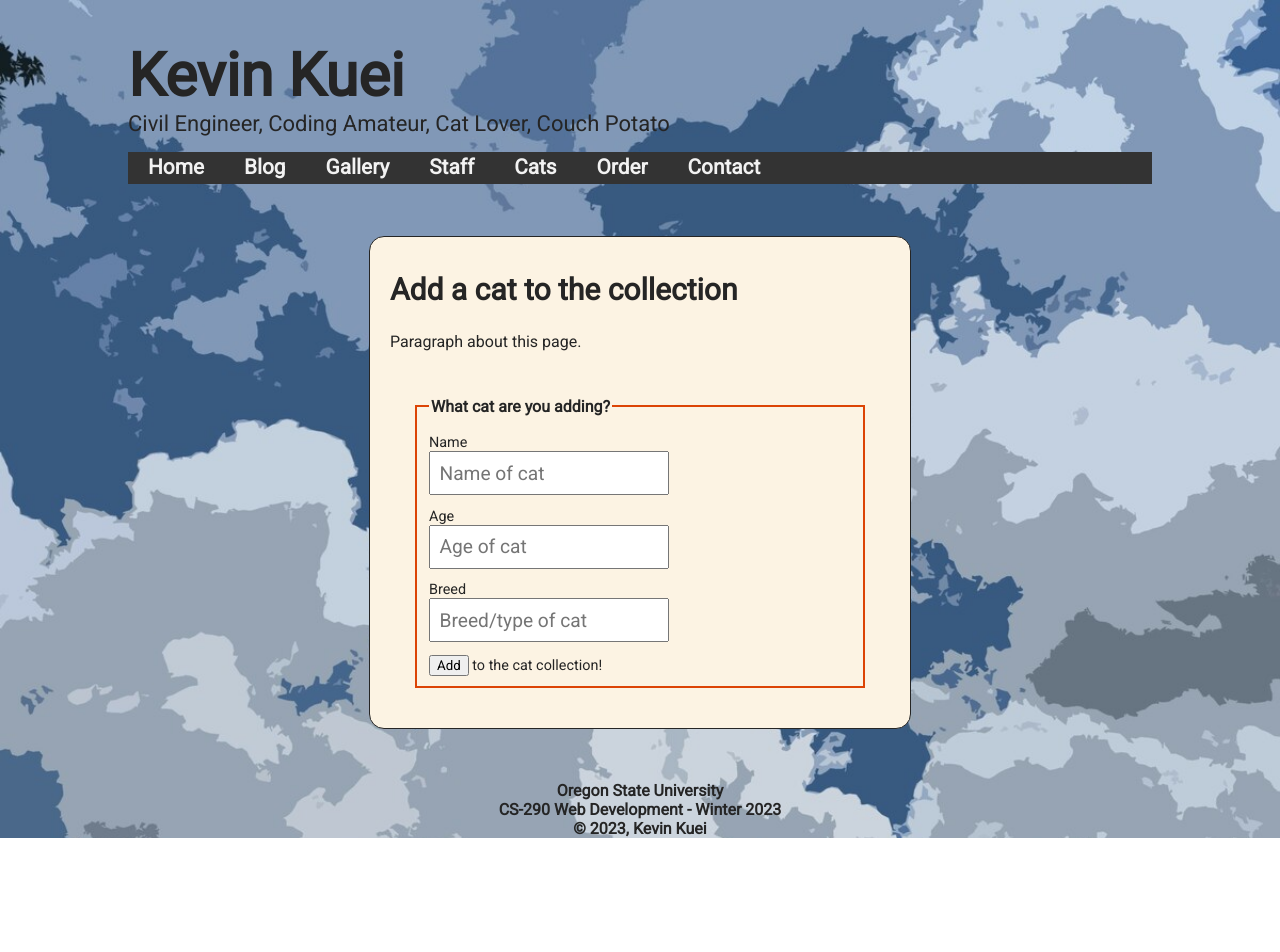
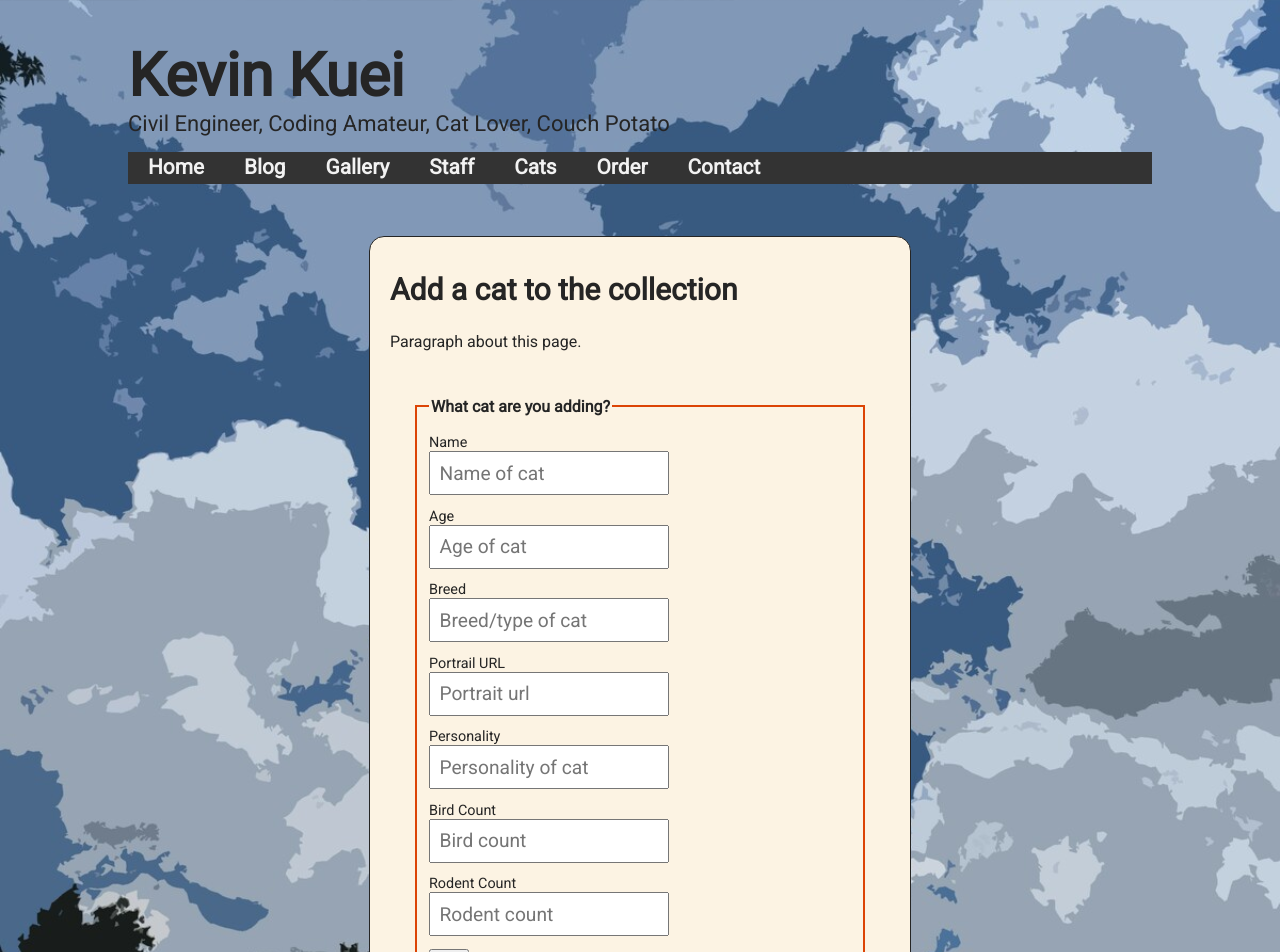
Before and after one commit to kckuei/webdev-project, a React (Create React App) app in the folder frontend/: page /cats/create in a window 1280 px wide. Shown: the top 952 px of the page. Before the commit the page ends 838 px from the top, so only its background shows below. Built offline with nearby package versions, Linux system fonts and the light colour scheme.

Commit message:
build out table for other attr fields

```diff
--- a/frontend/src/App.js
+++ b/frontend/src/App.js
@@ -37,9 +37,9 @@ function App() {
               <Route path="/blog" element={<BlogPage />} />
               <Route path="/gallery" element={<GalleryPage />} />
               <Route path="/staff" element={<StaffPage />} />
-              <Route path="/cats" element={<CatPage setCat={setCatForEditing} />} />
+              <Route path="/cats" element={<CatPage setCatForEditing={setCatForEditing} />} />
               <Route path="/cats/create" element={<AddCatPage />} />
-              <Route path="/cats/update" element={<EditCatPage catToEdit={catForEditing} />} />
+              <Route path="/cats/update" element={<EditCatPage catForEditing={catForEditing} />} />
               <Route path="/order" element={<OrderPage />} />
               <Route path="/contact" element={<ContactPage />} />
               <Route path="*" element={<NotFound />} />
--- a/frontend/src/components/Cat.js
+++ b/frontend/src/components/Cat.js
@@ -4,9 +4,13 @@ import { MdDeleteForever, MdEdit } from 'react-icons/md';
 function Cat({ cat, onEdit, onDelete }) {
     return (
         <tr>
+            <td><img src={cat.portraitUrl} width="50" /></td>
             <td>{cat.name}</td>
             <td>{cat.age}</td>
             <td>{cat.breed}</td>
+            <td>{cat.personality}</td>
+            <td>{cat.birdCount}</td>
+            <td>{cat.rodentCount}</td>
             <td><MdDeleteForever onClick={() => onDelete(cat._id)} /></td>
             <td><MdEdit onClick={() => onEdit(cat)} /></td>
         </tr>
--- a/frontend/src/components/CatList.js
+++ b/frontend/src/components/CatList.js
@@ -7,9 +7,13 @@ function CatList({ cats, onDelete, onEdit }) {
             <caption>Add and Edit Cats</caption>
             <thead>
                 <tr>
+                    <th>Portait</th>
                     <th>Name</th>
                     <th>Age</th>
                     <th>Breed</th>
+                    <th>Personality</th>
+                    <th>Bird Count</th>
+                    <th>Rodent Count</th>
                     <th>Delete</th>
                     <th>Edit</th>
                 </tr>
--- a/frontend/src/pages/AddCatPage.js
+++ b/frontend/src/pages/AddCatPage.js
@@ -6,11 +6,18 @@ export const AddCatPage = () => {
     const [name, setName] = useState('');
     const [age, setAge] = useState('');
     const [breed, setBreed] = useState('');
+    const [portraitUrl, setPortraitUrl] = useState('');
+    const [personality, setPersonality] = useState('');
+    const [birdCount, setBirdCount] = useState('');
+    const [rodentCount, setRodentCount] = useState('');
 
     const redirect = useNavigate();
 
     const addCat = async () => {
-        const newCat = { name, age, breed };
+        const newCat = {
+            name, age, breed, portraitUrl,
+            personality, birdCount, rodentCount
+        };
         const response = await fetch('/cats', {
             method: 'post',
             body: JSON.stringify(newCat),
@@ -58,6 +65,38 @@ export const AddCatPage = () => {
                             onChange={e => setBreed(e.target.value)}
                             id="breed" />
 
+                        <label for="portrailUrl">Portrail URL</label>
+                        <input
+                            type="text"
+                            placeholder="Portrait url"
+                            value={portraitUrl}
+                            onChange={e => setPortraitUrl(e.target.value)}
+                            id="portrailUrl" />
+
+                        <label for="personality">Personality</label>
+                        <input
+                            type="text"
+                            placeholder="Personality of cat"
+                            value={personality}
+                            onChange={e => setPersonality(e.target.value)}
+                            id="personality" />
+
+                        <label for="birdCount">Bird Count</label>
+                        <input
+                            type="number"
+                            placeholder="Bird count"
+                            value={birdCount}
+                            onChange={e => setBirdCount(e.target.value)}
+                            id="birdCount" />
+
+                        <label for="rodentCount">Rodent Count</label>
+                        <input
+                            type="number"
+                            placeholder="Rodent count"
+                            value={rodentCount}
+                            onChange={e => setRodentCount(e.target.value)}
+                            id="rodentCount" />
+
                         <label for="submit">
                             <button
                                 type="submit"
--- a/frontend/src/pages/CatPage.js
+++ b/frontend/src/pages/CatPage.js
@@ -9,22 +9,23 @@ function CatPage({ setCatForEditing }) {
     // Use state to bring in the data.
     const [cats, setCats] = useState([]);
 
-    // RETRIEVE the entire list of movies.
+    // RETRIEVE the entire list of cats.
     const loadCats = async () => {
         const response = await fetch('/cats');
         const cats = await response.json();
+        // console.log(cats)
         setCats(cats);
     }
 
 
-    // UPDATE a single movie.
+    // UPDATE a single cat.
     const onEditCat = async cat => {
         setCatForEditing(cat);
-        redirect("/update");
+        redirect("/cats/update");
     }
 
 
-    // DELETE a single movie.
+    // DELETE a single cat.
     const onDeleteCat = async _id => {
         const response = await fetch(`/cats/${_id}`, { method: 'DELETE' });
         if (response.status === 204) {
@@ -36,12 +37,12 @@ function CatPage({ setCatForEditing }) {
         }
     }
 
-    // LOAD all the movies, executes on initial mount.
+    // LOAD all the cats, executes on initial mount.
     useEffect(() => {
         loadCats();
     }, []);
 
-    // DISPLAY the movies.
+    // DISPLAY the cats.
     return (
         <>
             <h2>List of Cats</h2>
--- a/frontend/src/pages/EditCatPage.js
+++ b/frontend/src/pages/EditCatPage.js
@@ -6,6 +6,10 @@ export const EditCatPage = ({ catForEditing }) => {
     const [name, setName] = useState(catForEditing.name);
     const [age, setAge] = useState(catForEditing.age);
     const [breed, setBreed] = useState(catForEditing.breed);
+    const [portraitUrl, setPortraitUrl] = useState(catForEditing.portraitUrl);
+    const [personality, setPersonality] = useState(catForEditing.personality);
+    const [birdCount, setBirdCount] = useState(catForEditing.birdCount);
+    const [rodentCount, setRodentCount] = useState(catForEditing.rodentCount);
 
     const redirect = useNavigate();
 
@@ -15,7 +19,11 @@ export const EditCatPage = ({ catForEditing }) => {
             body: JSON.stringify({
                 name: name,
                 age: age,
-                breed: breed
+                breed: breed,
+                portraitUrl: portraitUrl,
+                personality: personality,
+                birdCount: setBirdCount,
+                rodentCount: rodentCount
             }),
             headers: { 'Content-Type': 'application/json', },
         });
@@ -26,7 +34,11 @@ export const EditCatPage = ({ catForEditing }) => {
             const errMessage = await response.json();
             alert(`Document not edited. Status: ${response.status}. ${errMessage.Error}`);
         }
-        redirect("/");
+        redirect("/cats");
+    }
+
+    const cancelEdit = async () => {
+        redirect("/cats")
     }
 
     return (
@@ -58,12 +70,47 @@ export const EditCatPage = ({ catForEditing }) => {
                             onChange={e => setBreed(e.target.value)}
                             id="breed" />
 
+                        <label for="portraitUrl">Portrait URL</label>
+                        <input
+                            type="text"
+                            value={portraitUrl}
+                            onChange={e => setPortraitUrl(e.target.value)}
+                            id="portraitUrl" />
+
+                        <label for="personality">Personality</label>
+                        <textarea
+                            type="text"
+                            value={personality}
+                            onChange={e => setPersonality(e.target.value)}
+                            id="personality" />
+
+                        <label for="birdCount">Bird Count</label>
+                        <input
+                            type="number"
+                            value={birdCount}
+                            onChange={e => setBirdCount(e.target.value)}
+                            id="birdCount" />
+
+                        <label for="rodentCount">Rodent Count</label>
+                        <input
+                            type="number"
+                            value={rodentCount}
+                            onChange={e => setRodentCount(e.target.value)}
+                            id="rodentCount" />
+
                         <label for="submit">
                             <button
                                 onClick={editCat}
                                 id="submit">
                                 Save
                             </button> updates to the cat collection!</label>
+
+                        <label for="cancel">
+                            <button
+                                onClick={cancelEdit}
+                                id="cancel">
+                                Cancel
+                            </button> edit.</label>
                     </fieldset>
                 </form>
             </article>
```
